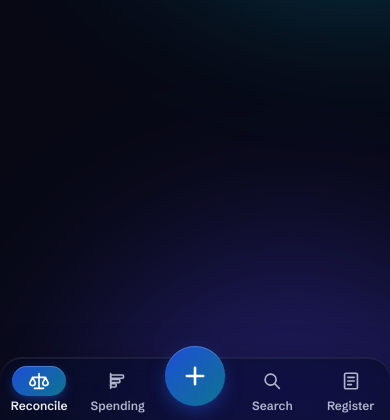
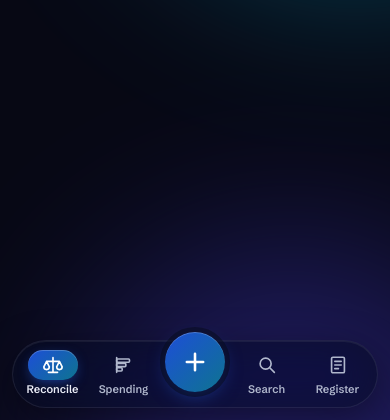
Before and after one commit to xadamz23/reconcile, a FastAPI app: page /reconcile in a window 390 px wide. Shown: the part 687-1107 px from the top of the page. Run offline with FastAPI, Linux system fonts and the light colour scheme.

Commit message:
Float the mobile tab bar as a glass capsule
The bar lifts off the screen edges and clears the home indicator. The
raised + keeps its place, ringed in the bar's tint, with its own focus
ring since the ring is an outline.

```diff
--- a/static/css/app.css
+++ b/static/css/app.css
@@ -394,23 +394,27 @@ button.mark:hover .icon { border-color: var(--dep); }
 
 /* ---------- Tab bar (mobile) ---------- */
 
-/* Reconcile, Spending, +, Search, Register under the thumb. The + is an accent disc
-   raised out of the bar. */
+/* Reconcile, Spending, +, Search, Register under the thumb. A glass capsule floating
+   clear of the screen edges (and the home indicator); the + is an accent disc raised
+   out of it, ringed in the bar's tint so it reads as sitting in the bar. */
 .tabbar {
-  position: fixed; z-index: 25; left: 0; right: 0; bottom: 0;
-  display: grid; grid-template-columns: 1fr 1fr 4.75rem 1fr 1fr; align-items: center;
-  padding: 0.375rem env(safe-area-inset-right, 0px) calc(0.25rem + var(--safe-b)) env(safe-area-inset-left, 0px);
-  border-width: 1px 0 0; border-radius: 22px 22px 0 0;
+  position: fixed; z-index: 25;
+  left: calc(0.75rem + env(safe-area-inset-left, 0px));
+  right: calc(0.75rem + env(safe-area-inset-right, 0px));
+  bottom: max(0.75rem, calc(var(--safe-b) + 0.375rem));
+  display: grid; grid-template-columns: 1fr 1fr 4.5rem 1fr 1fr; align-items: center;
+  height: 4.25rem; padding: 0 0.25rem;
+  border-radius: 999px;
 }
 .tab {
   display: grid; justify-items: center; gap: 0.125rem;
   min-width: 0; min-height: 3.25rem; align-content: center;
   border: 0; background: none; padding: 0;
   color: var(--text-soft); text-decoration: none;
-  font-size: 0.75rem; font-weight: 600; white-space: nowrap;
+  font-size: 0.6875rem; font-weight: 600; white-space: nowrap;
 }
 /* The pill is always there (transparent) so marking a tab active doesn't shift it. */
-.tab .icon { box-sizing: content-box; padding: 0.25rem 1rem; border-radius: 999px; transition: background-color 150ms; }
+.tab .icon { box-sizing: content-box; padding: 0.25rem 0.875rem; border-radius: 999px; transition: background-color 150ms; }
 .tab[aria-current="page"], .tab[aria-pressed="true"] { color: var(--text); }
 .tab[aria-current="page"] .icon, .tab[aria-pressed="true"] .icon {
   background: linear-gradient(135deg, var(--accent-a), var(--accent-b)); color: #fff;
@@ -419,9 +423,12 @@ button.mark:hover .icon { border-color: var(--dep); }
 .tab-add {
   justify-self: center;
   display: grid; place-items: center;
-  width: 3.75rem; height: 3.75rem; margin-top: -1.75rem;
+  width: 3.75rem; height: 3.75rem; margin-top: -1.5rem;
   border-radius: 50%;
+  outline: 5px solid rgba(var(--chrome), 0.55);
 }
+/* The ring above is an outline, so focus needs its own. */
+.tab-add:focus-visible { outline: 3px solid var(--ring); }
 .tab-add .icon { width: 1.75rem; height: 1.75rem; stroke-width: 2.2; }
 .tab-add:active { transform: scale(0.96); }
 
```
Also changed, not shown: CLAUDE.md (+1 -1 lines).
